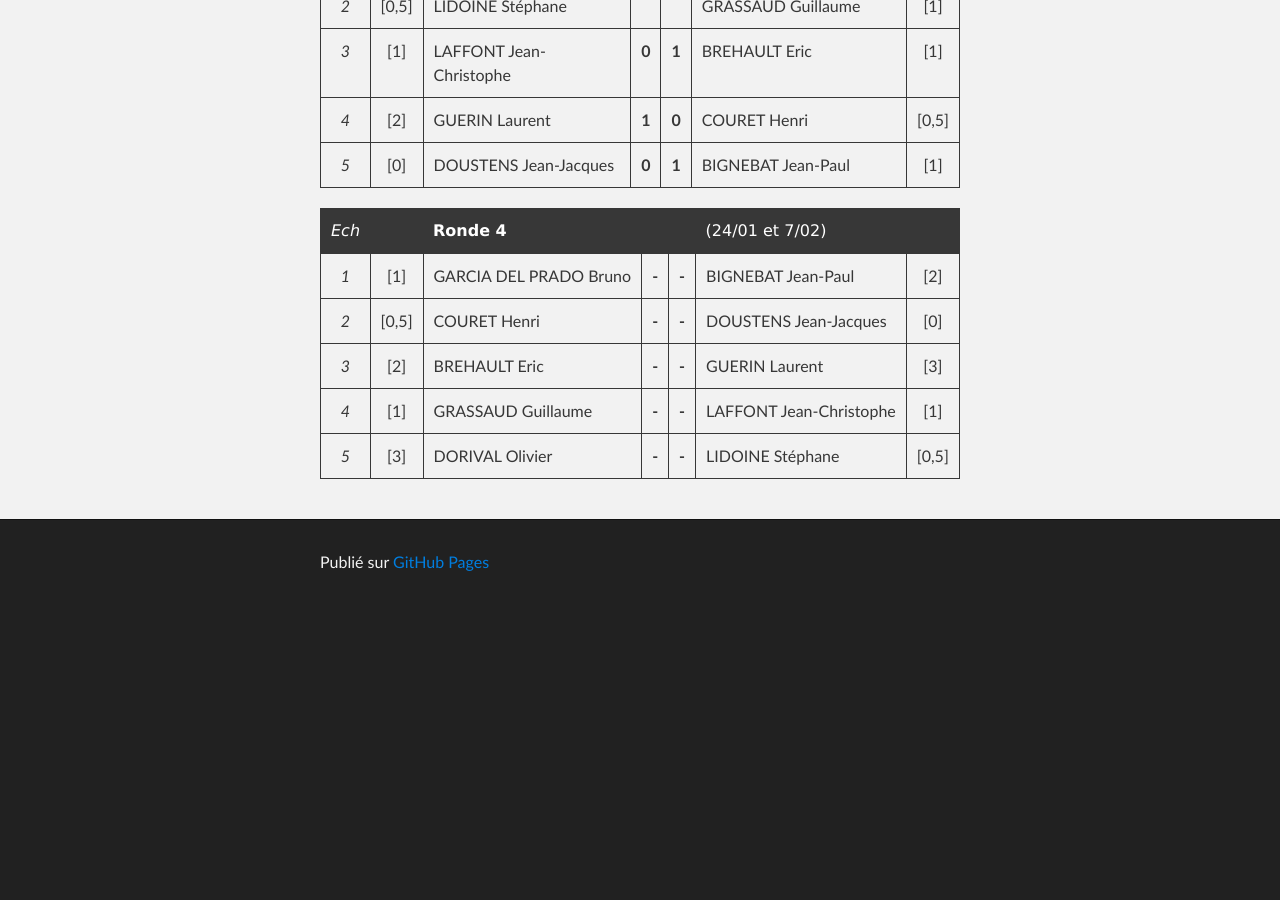
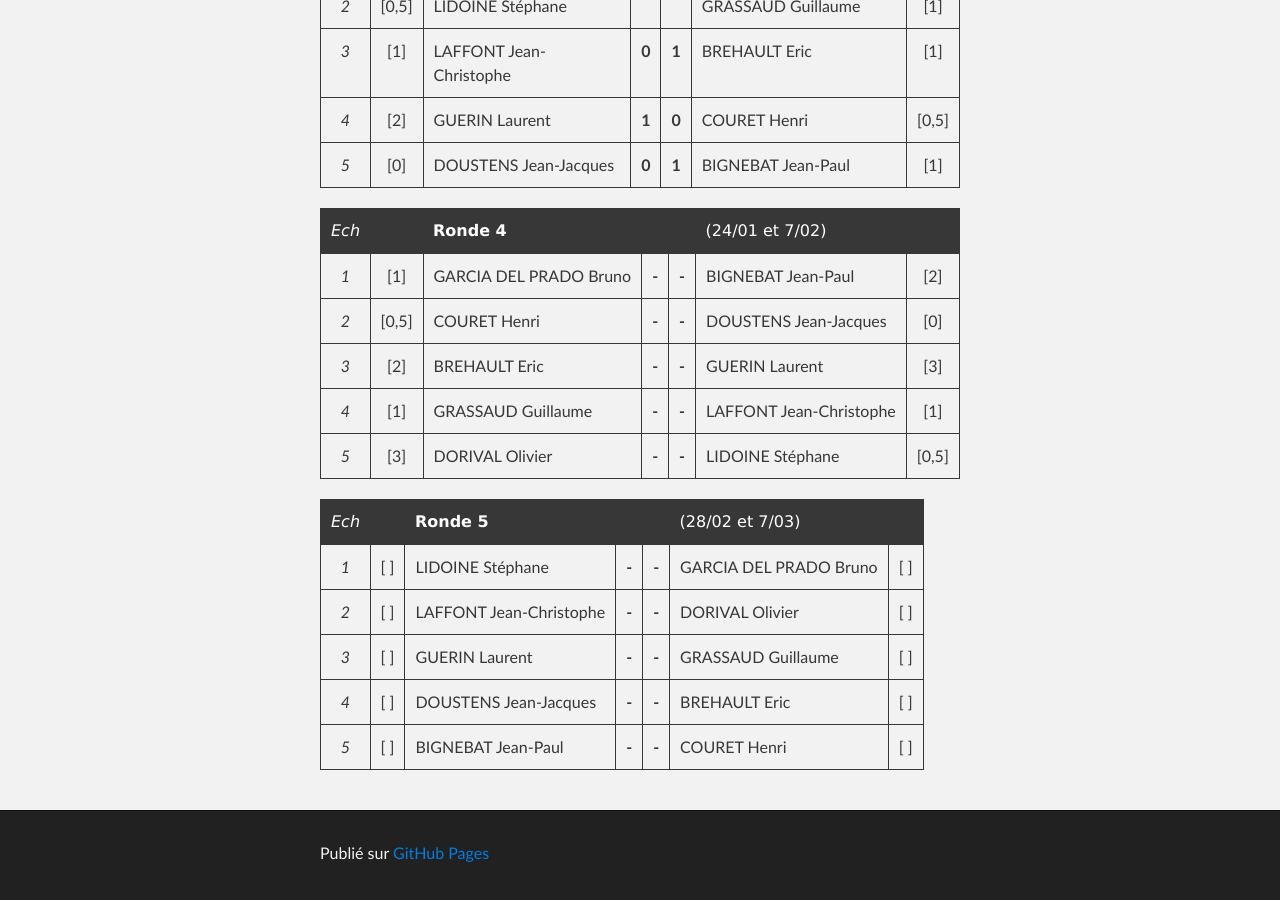
Before and after one commit to echiquier-villeneuve-tolosane/echiquier-villeneuve-tolosane.github.io, a Jekyll site: the page built from club.md, in a window 1280 px wide and 900 px high, scrolled down 1537 px. Built offline with Jekyll 4.4.1, drawn with Linux system fonts in a browser that asks for light colours; nearby versions of some CDN libraries; before the commit the page ends 2146 px from its top, so only the background shows below that.

Commit message:
Updated club.md

```diff
--- a/club.md
+++ b/club.md
@@ -56,3 +56,11 @@
 |*3*| [2] | BREHAULT Eric          |**-**|**-**| GUERIN Laurent          | [3] |
 |*4*| [1] | GRASSAUD Guillaume     |**-**|**-**| LAFFONT Jean-Christophe | [1] |
 |*5*| [3] | DORIVAL Olivier        |**-**|**-**| LIDOINE Stéphane        |[0,5]|
+
+|*Ech*|   | **Ronde 5**          |     |     |  (28/02 et 7/03)          |     |
+|:-:|:---:| -------------------- |:---:|:---:| ------------------------- |:---:|
+|*1*| [ ] | LIDOINE Stéphane        |**-**|**-**| GARCIA DEL PRADO Bruno | [ ] |
+|*2*| [ ] | LAFFONT Jean-Christophe |**-**|**-**| DORIVAL Olivier        | [ ] |
+|*3*| [ ] | GUERIN Laurent          |**-**|**-**| GRASSAUD Guillaume     | [ ] |
+|*4*| [ ] | DOUSTENS Jean-Jacques   |**-**|**-**| BREHAULT Eric          | [ ] |
+|*5*| [ ] | BIGNEBAT Jean-Paul      |**-**|**-**| COURET Henri           | [ ] |
```
